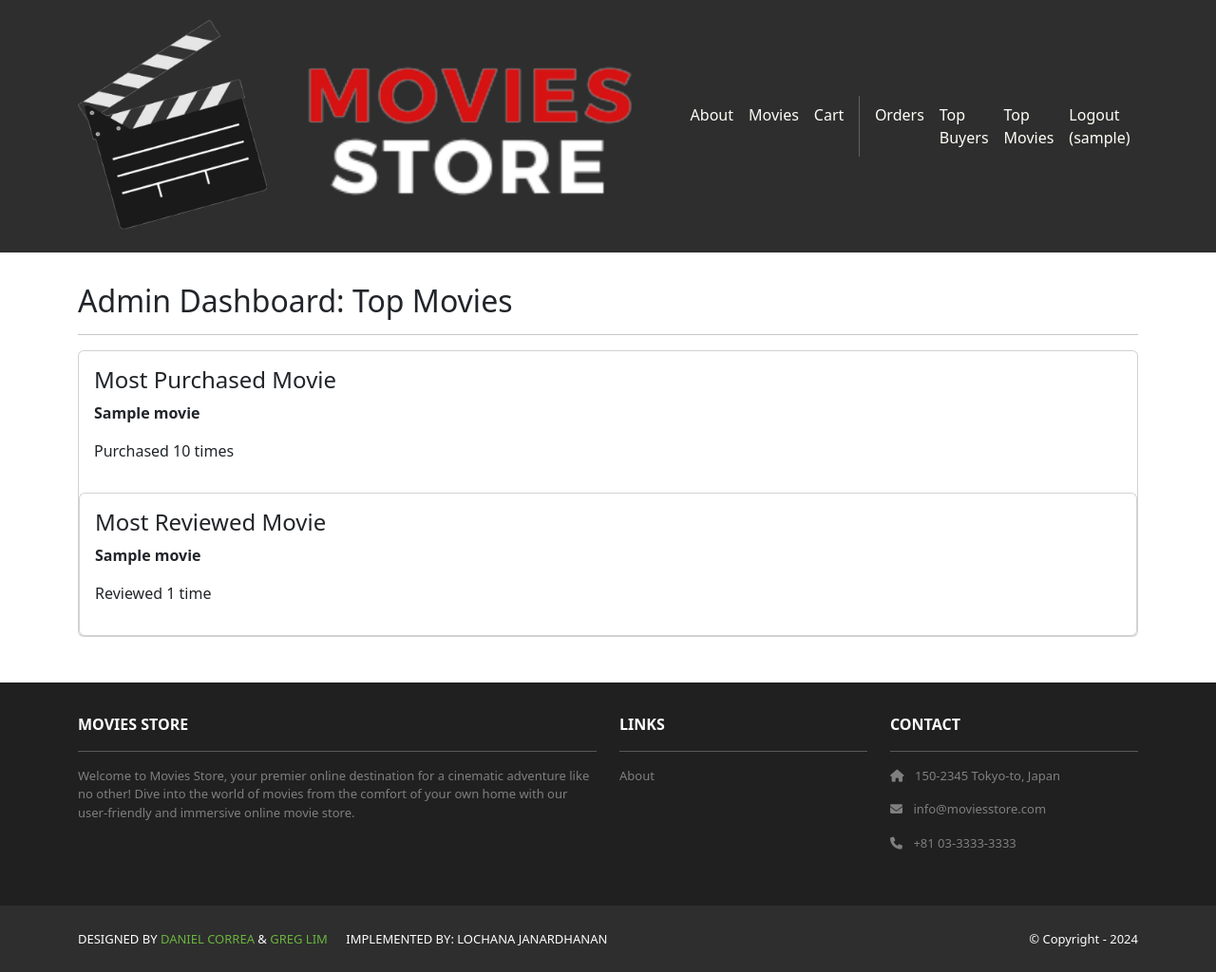
After one commit to ljanardhanan27/moviesstore, a Django app: page /dashboard/top-movies/ in a window 1280 px wide. The commit adds this page. Shown: the whole page at 95% size. Run offline with Django 5.2, Linux system fonts and the light colour scheme; a user stored in the database is signed in; tables that the repository leaves empty hold one stand-in row (values such as "Sample post"); some libraries are stand-ins or nearby versions.

Commit message:
Krish User story 5

```diff
--- /dev/null
+++ b/dashboard/templates/dashboard/top_movies.html
@@ -0,0 +1,53 @@
+{% extends 'base.html' %}
+{% block content %}
+<div class="p-3">
+    <div class="container">
+        <div class="row mt-3">
+            <div class="col mx-auto mb-3">
+                <h2>Admin Dashboard: Top Movies</h2>
+                    <hr>
+                    <div class='card mb-3'>
+                        <div class="card-body">
+                            <h4>Most Purchased Movie</h4>
+                            {% if template_data.most_purchased %}
+                                <p>
+                                    <strong>
+                                        {{template_data.most_purchased.name}}
+                                    </strong>
+                                </p>
+                                <p>
+                                    Purchased
+                                    {{template_data.most_purchased.purchase_count}}
+                                    time{{template_data.most_purchased.purchase_count|pluralize}}
+                                </p>
+                            {% else %}
+                                <p>
+                                    No purchases yet.
+                                </p>
+                            {% endif %}
+                        </div>
+
+                    <div class='card'>
+                        <div class="card-body">
+                            <h4>Most Reviewed Movie</h4>
+                            {% if template_data.most_reviewed %}
+                                <p>
+                                    <strong>
+                                        {{template_data.most_reviewed.name}}
+                                    </strong>
+                                </p>
+                                <p>
+                                    Reviewed
+                                    {{template_data.most_reviewed.review_count}}
+                                    time{{template_data.most_reviewed.review_count|pluralize}}
+                                </p>
+                            {% else %}
+                                <p>
+                                    No purchases yet.
+                                </p>
+                            {% endif %}
+            </div>
+        </div>
+    </div>
+</div>
+{% endblock content %}
--- a/dashboard/urls.py
+++ b/dashboard/urls.py
@@ -3,4 +3,5 @@ from . import views
 
 urlpatterns = [
     path('top-buyers/', views.top_buyers, name='dashboard.top_buyers'),
+    path('top-movies/', views.top_movies, name='dashboard.top_movies'),
 ]
--- a/dashboard/views.py
+++ b/dashboard/views.py
@@ -2,6 +2,7 @@ from django.shortcuts import render
 from django.contrib.admin.views.decorators import staff_member_required
 from django.db.models import Sum, Count
 from django.contrib.auth.models import User
+from movies.models import Movie
 
 from cart.models import Item
 
@@ -42,3 +43,29 @@ def top_buyers(request):
         'tied_with_top': tied_with_top,
     }
     return render(request, 'dashboard/top_buyers.html', {'template_data': template_data})
+
+@staff_member_required
+def top_movies(request):
+    most_purchased = (
+        Movie.objects
+        .annotate(purchase_count=Sum('item__quantity'))
+        .filter(purchase_count__gt=0)
+        .order_by('-purchase_count', 'name', 'id')
+        .first()
+    )
+
+    most_reviewed = (
+            Movie.objects
+            .annotate(review_count=Count('review'))
+            .filter(review_count__gt=0)
+            .order_by('-review_count', 'name', 'id')
+            .first()
+    )
+
+    template_data = {
+        'title' : 'Top Movies',
+        'most_purchased' : most_purchased,
+        'most_reviewed' : most_reviewed
+    }
+
+    return render(request, 'dashboard/top_movies.html', {'template_data': template_data})
--- a/moviesstore/templates/base.html
+++ b/moviesstore/templates/base.html
@@ -32,6 +32,7 @@
             <a class="nav-link" href="{% url 'accounts.orders' %}">Orders </a>
             {% if user.is_staff %}
             <a class="nav-link" href="{% url 'dashboard.top_buyers' %}">Top Buyers</a>
+            <a class="nav-link" href="{% url 'dashboard.top_movies' %}">Top Movies</a>
             {% endif %}
             <a class="nav-link" href="{% url 'accounts.logout' %}">Logout ({{ user.username }})</a>
             {% else %}
```
Also changed, not shown: media/movie_images/Om2_SD_Second.png (added), media/movie_images/Om2_SD_Second_7pVvZks.png (added), media/movie_images/Om2_SD_Second_gtWu2lD.png (added).
